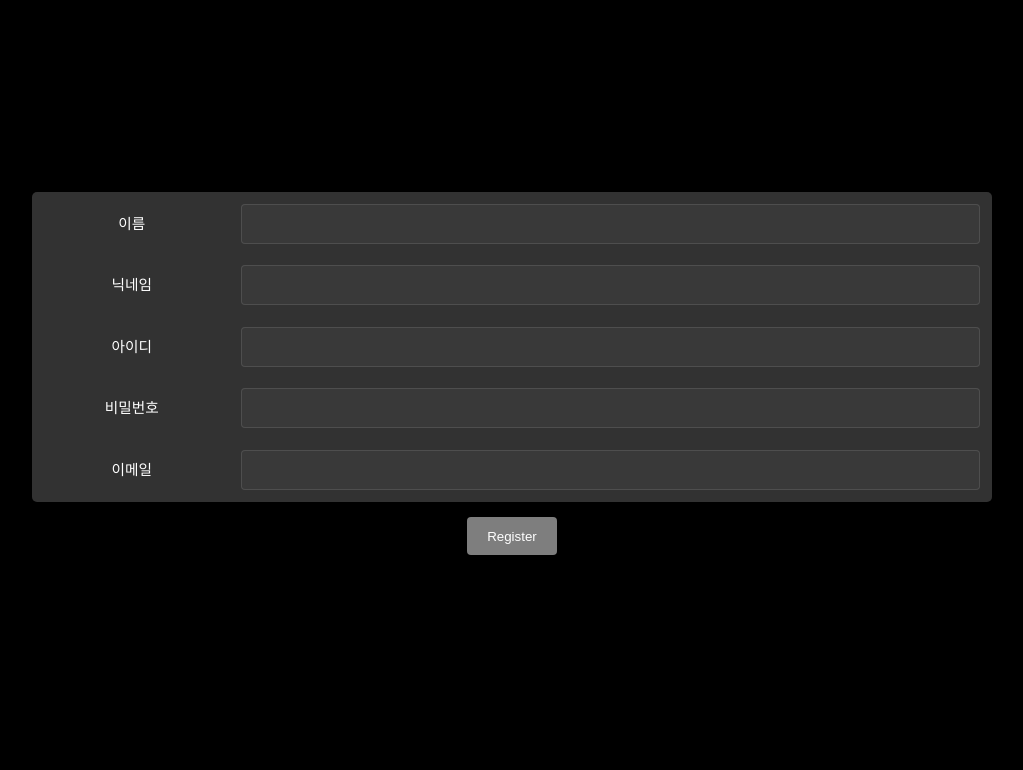
After one commit to Seongjun-Lee/Web-Programming, a PHP site: page /import/Login/Register.php in a window 1280 px wide. The commit adds this page. Shown: the top 770 px of the page, without its empty margins (128-1151 px from the left). Run offline with PHP 8.4, Linux system fonts and the light colour scheme.

Commit message:
회원가입 부분 추가 및 수정중

```diff
--- a/171208183921_1889/import/Edit.css
+++ b/171208183921_1889/import/Edit.css
@@ -242,10 +242,25 @@ button.MB:active,
     width: 95%;
 }
 
+.Register_Table {
+    margin: auto;
+    margin-top: 15%;
+    border-radius: 5px;
+    background-color: #323232;
+    width: 75%;
+}
+
 .Login_Table td,
 .Login_Table tr {
     vertical-align: middle;
     padding: 2%;
+    text-align: center;
+}
+
+.Register_Table td,
+.Register_Table tr {
+    vertical-align: middle;
+    padding: 1%;
     text-align: center;
 }
 
--- /dev/null
+++ b/171208183921_1889/import/Login/Register.php
@@ -0,0 +1,66 @@
+<html>
+<head>
+    <title>Title Unknown</title>
+    <meta charset="utf-8" />
+    <meta name="viewport" content="width=device-width, initial-scale=1" />
+    <link rel="stylesheet" href="../../assets/css/main.css" />
+    <link rel="stylesheet" href="../Edit.css" />
+</head>
+<body id="top">
+    <?php
+    echo "
+        <form method=\"POST\" action=\"import/Login/Register_Check.php\">
+    ";
+    ?>
+    <div id="Login">
+        <table class="Register_Table">
+            <tr>
+                <td>
+                    <label class="Login_Info">이름</label>
+                </td>
+                <td>
+                    <input class="Register_Input" type="text" name="name" />
+                </td>
+            </tr>
+            <tr>
+                <td>
+                    <label class="Login_Info">닉네임</label>
+                </td>
+                <td>
+                    <input class="Login_Input" type="text" name="nickname" />
+                </td>
+            </tr>
+            <tr>
+                <td>
+                    <label class="Login_Info">아이디</label>
+                </td>
+                <td>
+                    <input class="Login_Input" type="text" name="id" />
+                </td>
+            </tr>
+            <tr>
+                <td>
+                    <label class="Login_Info">비밀번호</label>
+                </td>
+                <td>
+                    <input class="Login_Input" type="password" name="pw" />
+                </td>
+            </tr>
+            <tr>
+                <td>
+                    <label class="Login_Info">이메일</label>
+                </td>
+                <td>
+                    <input class="Login_Input" type="text" name="email" />
+                </td>
+            </tr>
+
+        </table>
+    </div>
+    <div class="Login_Button">
+        <button>Register</button>
+    </div>
+    </form>
+
+</body>
+</html>
```
Also changed, not shown: 171208183921_1889/RegisterDB.sql (added, +11 -0 lines), 171208183921_1889/db.sql (deleted, +0 -9 lines), 171208183921_1889/import/Login/Login.php (+9 -2 lines), 171208183921_1889/import/Login/Login_Check.php (+25 -8 lines), 171208183921_1889/import/Login/Register_Check.php (added, +24 -0 lines).
